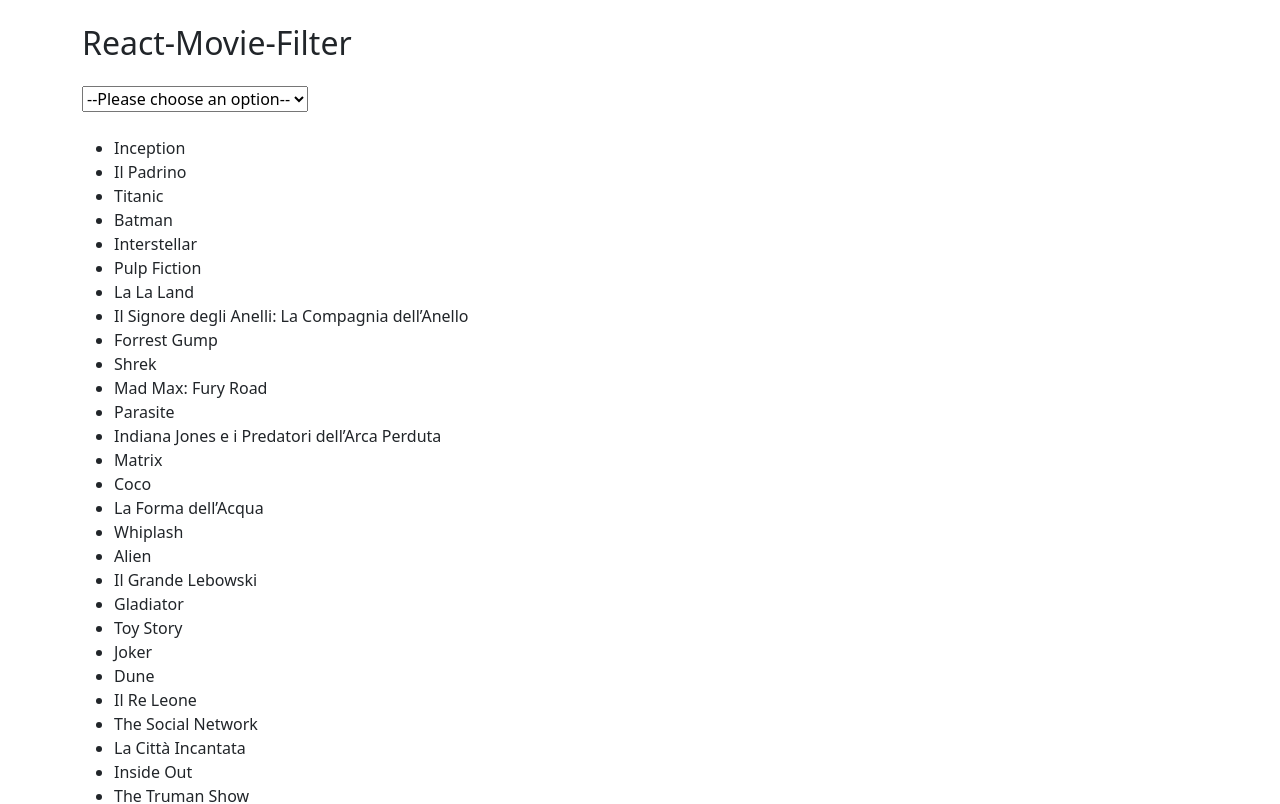
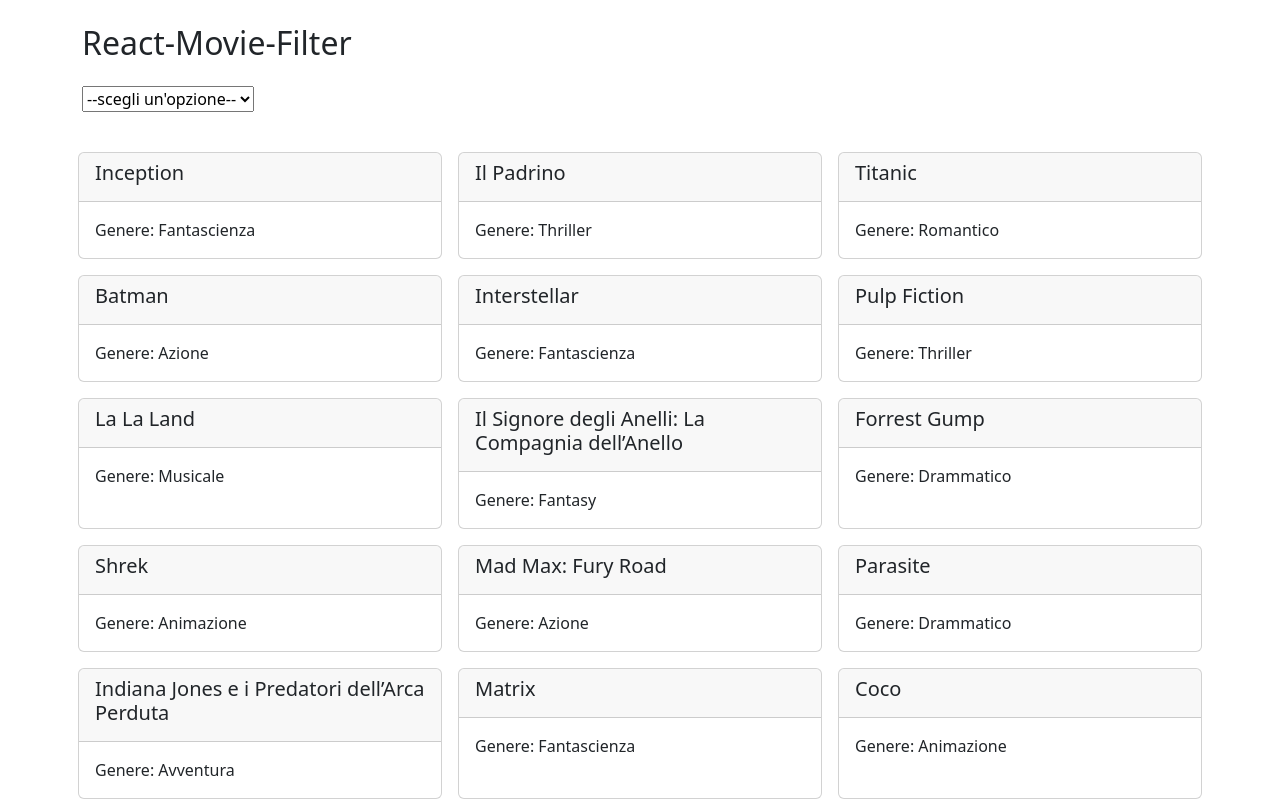
Before and after one commit to ManuelGraziosi/react-movie-filter, a React (Vite) app: page / in a window 1280 px wide. Shown: the top 804 px of the page. Built offline with nearby package versions, Linux system fonts and the light colour scheme.

Commit message:
feat: filter by genre (wip)

```diff
--- a/src/App.jsx
+++ b/src/App.jsx
@@ -1,6 +1,18 @@
-import movies from "./assets/movies"
+import { useState } from "react"
+import moviesArray from "./assets/movies"
 
 function App() {
+  const [movies, setMovies] = useState(moviesArray)
+  const [filteredMovies, setFilteredMovies] = useState(movies)
+
+  const genreArray = [];
+  moviesArray.forEach((curMovie) => {
+    if (!genreArray.includes(curMovie.genre)) {
+      genreArray.push(curMovie.genre)
+    }
+  });
+
+  console.log("genreArray", genreArray)
 
   return (
     <>
@@ -12,21 +24,34 @@ function App() {
         <main className="mt-4">
           {/* Fileter Section */}
           <section>
-            <select name="movieGenre" id="movieGenre">
-              <option value="">--Please choose an option--</option>
-              <option value="Genere1">Genere1</option>
+            <select name="movieGenre" id="movieGenre" onChange={(event) => console.log(event.target.value)}>
+              <option value="">--scegli un'opzione--</option>
+              {
+                genreArray.map((curGenre, index) => (
+                  <option key={index} value={curGenre}>{curGenre}</option>
+                ))
+              }
             </select>
           </section>
 
           {/* Movies Catalog Section*/}
           <section className="mt-4">
-            <ul>
+            <div className="row row-cols-1 row-cols-md-2 row-cols-lg-3">
               {
-                movies.map((curMovie) => (
-                  <li>{curMovie.title}</li>
+                filteredMovies.map((curMovie, index) => (
+                  <div key={index} className="col g-3">
+                    <div className="card h-100">
+                      <div className="card-header">
+                        <h5 className="card-title">{curMovie.title}</h5>
+                      </div>
+                      <div className="card-body">
+                        <p className="card-text">Genere: {curMovie.genre}</p>
+                      </div>
+                    </div>
+                  </div>
                 ))
               }
-            </ul>
+            </div>
           </section>
         </main >
       </div>
```
